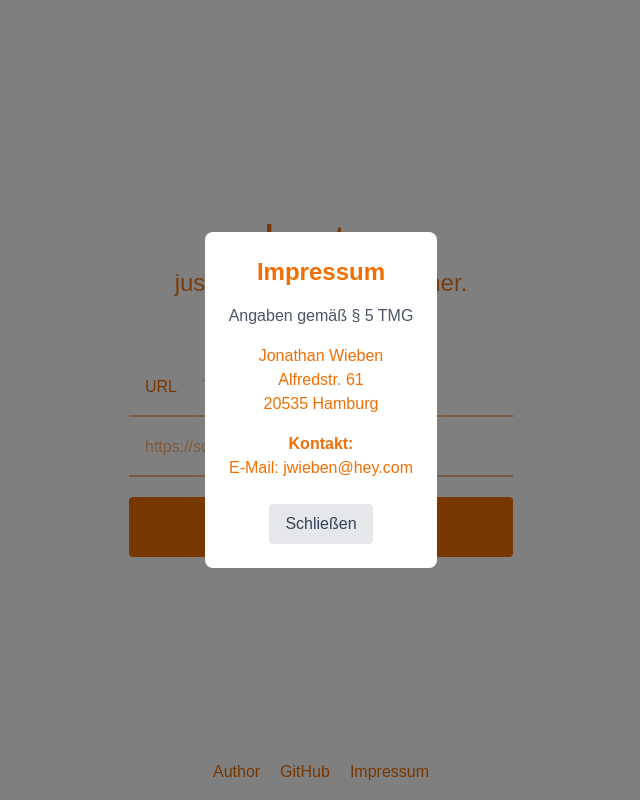
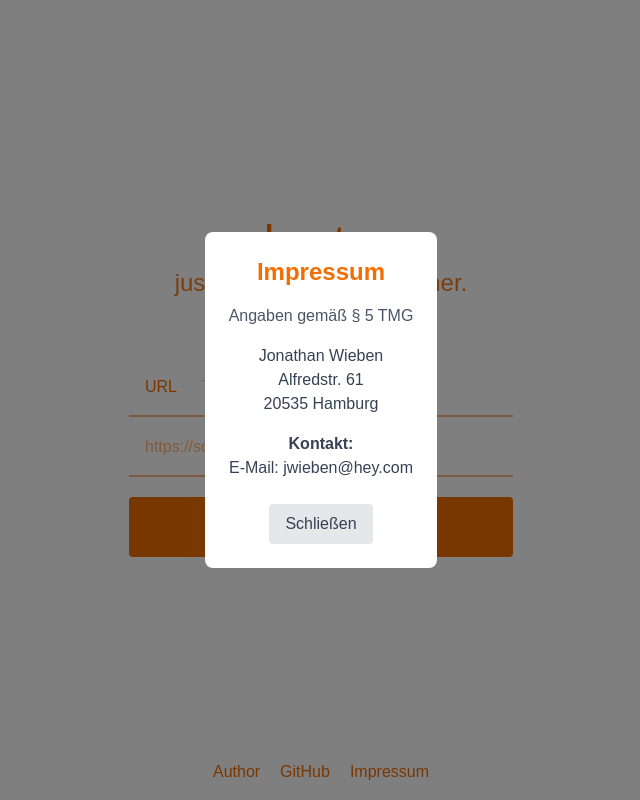
Before and after one commit to JonathanWbn/schort, a Next.js app: page / in a window 1280 px wide. Both pictures are taken after a click on the button "Impressum". Shown: the whole page, without its empty margins (319-959 px from the left). Built offline with nearby package versions, Linux system fonts and the light colour scheme; a web font is replaced by a local one.

Commit message:
make modal text explicitly gray

```diff
--- a/app/impressum.js
+++ b/app/impressum.js
@@ -21,11 +21,11 @@ export default function Impressum() {
 					>
 						<h2 className='text-2xl font-bold mb-4 text-accent'>Impressum</h2>
 						<p className='text-gray-600 mb-4'>Angaben gemäß § 5 TMG</p>
-						<p>Jonathan Wieben</p>
-						<p>Alfredstr. 61</p>
-						<p className='mb-4'>20535 Hamburg</p>
-						<p className='font-semibold'>Kontakt:</p>
-						<p>E-Mail: jwieben@hey.com</p>
+						<p className='text-gray-700'>Jonathan Wieben</p>
+						<p className='text-gray-700'>Alfredstr. 61</p>
+						<p className='text-gray-700 mb-4'>20535 Hamburg</p>
+						<p className='text-gray-700 font-semibold'>Kontakt:</p>
+						<p className='text-gray-700'>E-Mail: jwieben@hey.com</p>
 						<button
 							onClick={() => setOpen(false)}
 							className='mt-6 px-4 py-2 bg-gray-200 text-gray-700 rounded hover:bg-gray-300'
```
